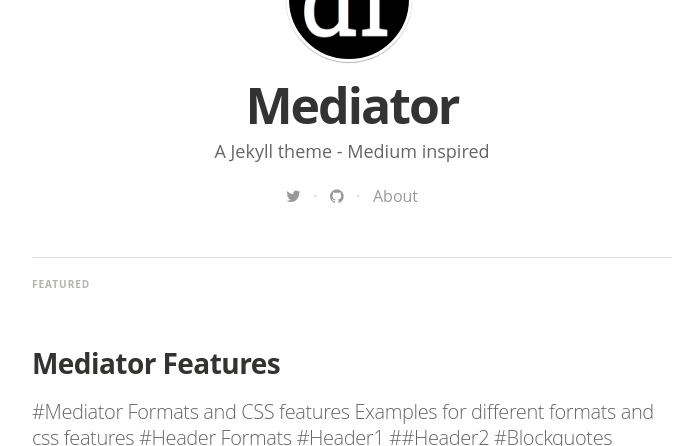
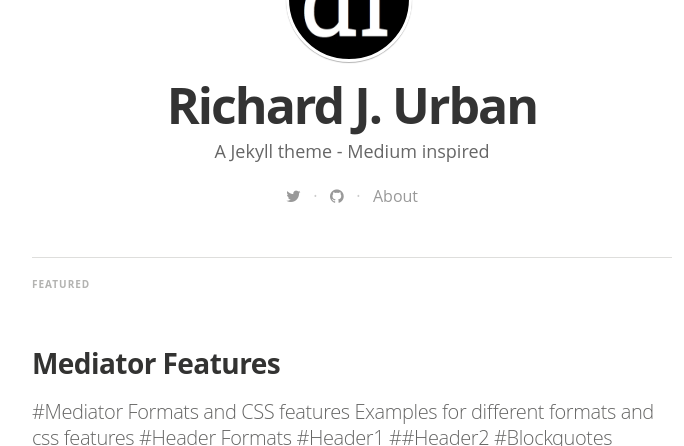
Before and after one commit to musebrarian/musebrarian.github.io, a Jekyll site: the page built from index.html, in a window 1280 px wide and 900 px high, cut to the strip 454-900 px from the top of the window. Shown: the whole strip, without its empty margins (288-972 px from the left). Built offline with Jekyll 4.4.1, drawn with Linux system fonts in a browser that asks for light colours; nearby versions of some CDN libraries; some web fonts are replaced; the list of posts is cut into pages by our own code.

Commit message:
troubleshooting
incremental changes to congi

```diff
--- a/_config.yml
+++ b/_config.yml
@@ -4,7 +4,7 @@ gems:
   - jekyll-paginate
 
 # Site settings
-title: "Mediator"
+title: "Richard J. Urban"
 description: > # this means to ignore newlines until "email:"
    A Jekyll theme - Medium inspired
 
```
